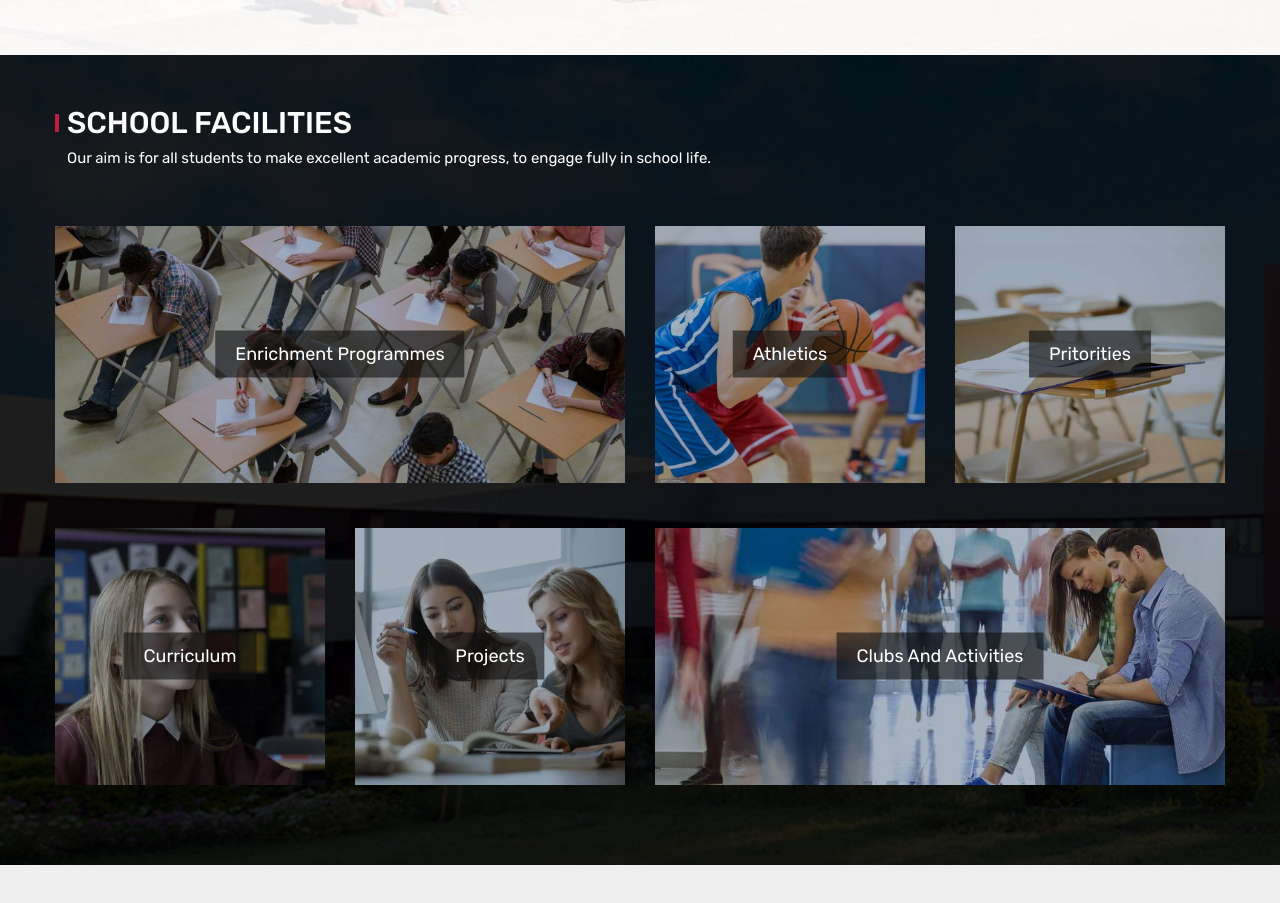
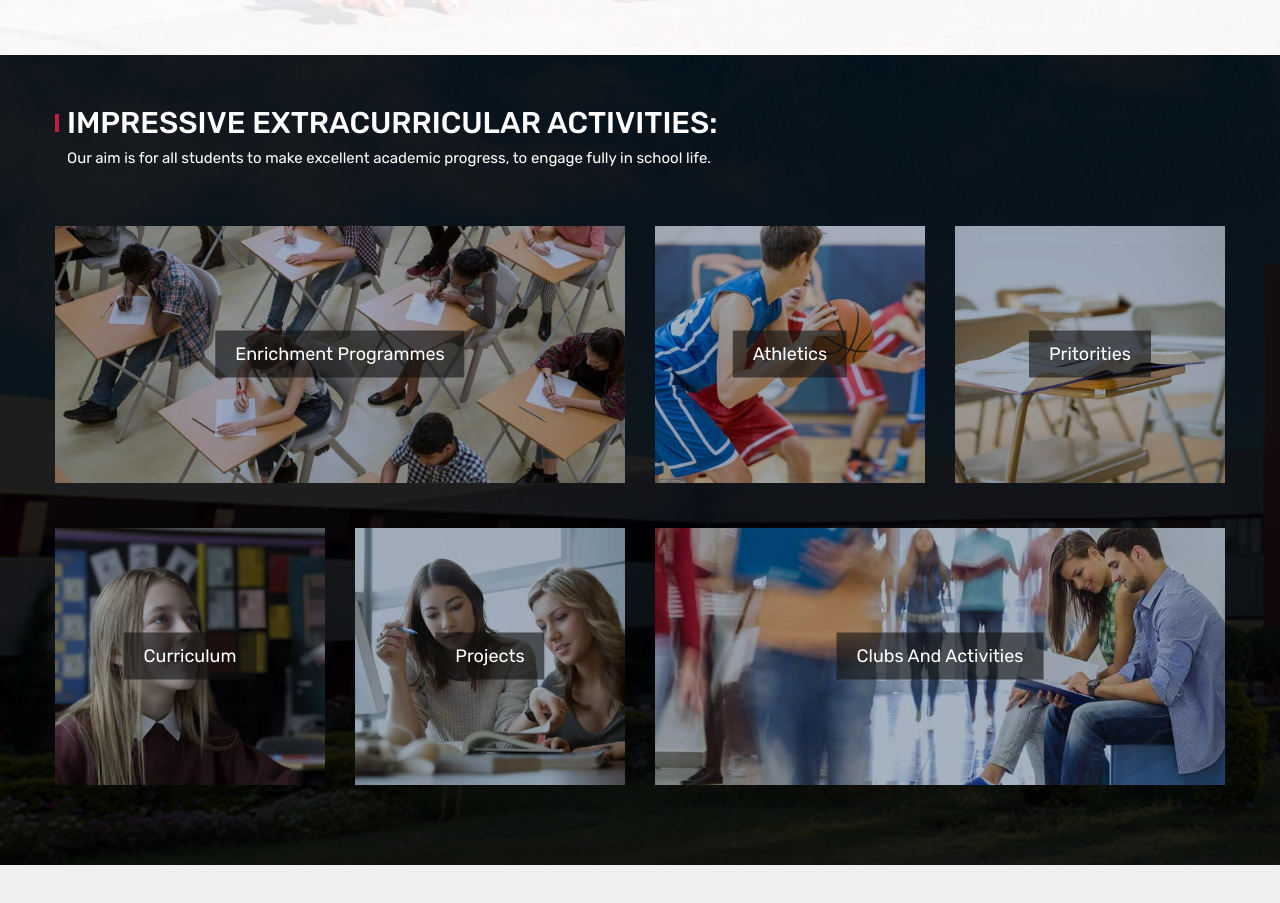
Before and after one commit to lavenish123/holyangelsschool, a plain HTML site: page index.html in a window 1280 px wide. Shown: the part 2369-3272 px from the top of the page. Drawn offline with nearby package versions, Linux system fonts and the light colour scheme.

Commit message:
add files

```diff
--- a/index.html
+++ b/index.html
@@ -477,7 +477,7 @@
          <div class="darkbg">
             <div class="container">
                <div class="headersection">
-                  <h3 class="title-leftborder">School Facilities </h3>
+                  <h3 class="title-leftborder">Impressive Extracurricular Activities: </h3>
                   <p>Our aim is for all students to make excellent academic progress, to engage fully in school
                      life.
                   </p>
```
